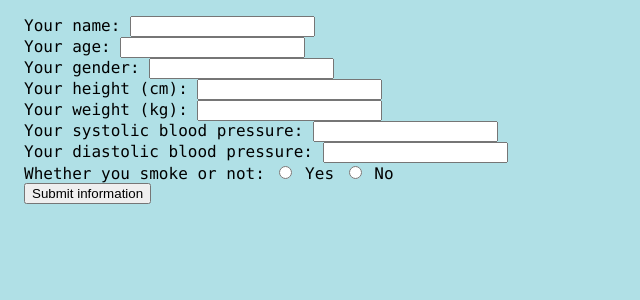
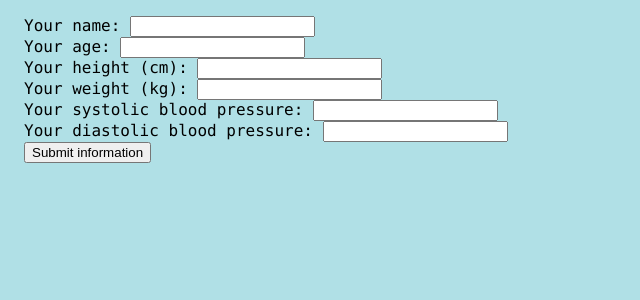
Before and after one commit to M-0-N-I-C-A/PIC16B_Project, a Flask app: page /submit/ in a window 1280 px wide. Shown: the part 170-470 px from the top of the page, without its empty margins (0-640 px from the left). Run offline with Flask 2, Linux system fonts and the light colour scheme.

Commit message:
Update submit.html

```diff
--- a/templates/submit.html
+++ b/templates/submit.html
@@ -12,9 +12,6 @@
       <label for="age">Your age:</label>
       <input type="text" name="age" id="age">
       <br>
-      <label for="gender">Your gender:</label>
-      <input type="text" name="gender" id="gender">
-      <br>
       <label for="height">Your height (cm):</label>
       <input type="text" name="height" id="height">
       <br>
@@ -27,12 +24,6 @@
       <label for="weight">Your diastolic blood pressure:</label>
       <input type="text" name="diastolic" id="diastolic">
       <br>
-      <label for="smoke">Whether you smoke or not:</label>
-      <input type="radio" name="smoke" id="yes" value="yes">
-      <label for="yes">Yes</label>
-      <input type="radio" name="smoke" id="no" value="no">
-      <label for="no">No</label>
-      <br>
       <input type="submit" value="Submit information">
   </form>
 
```
